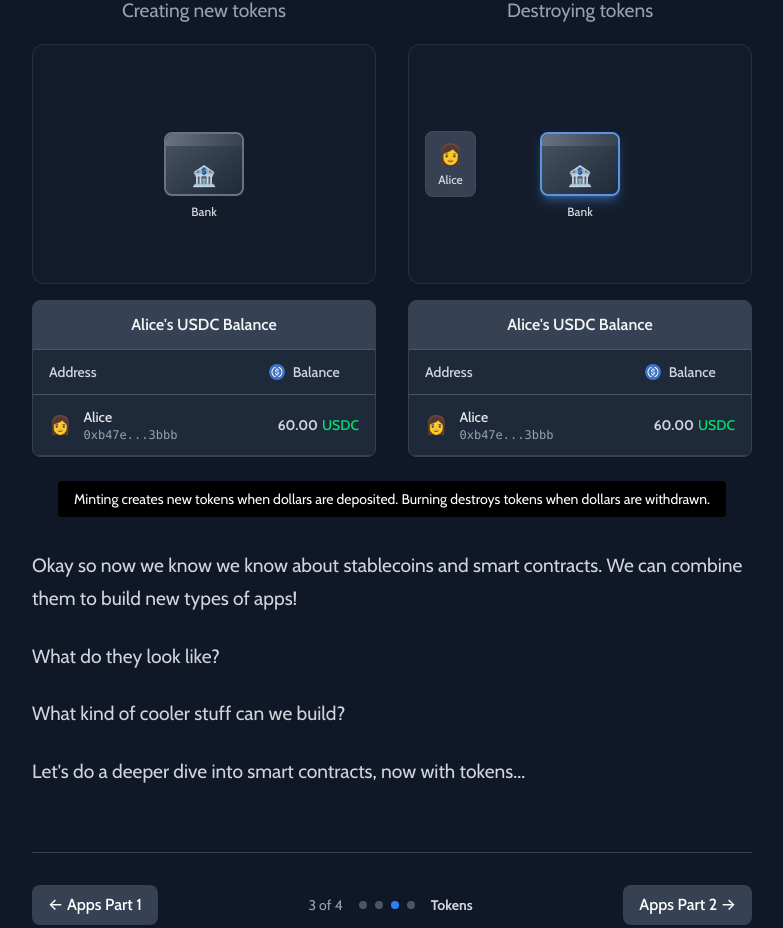
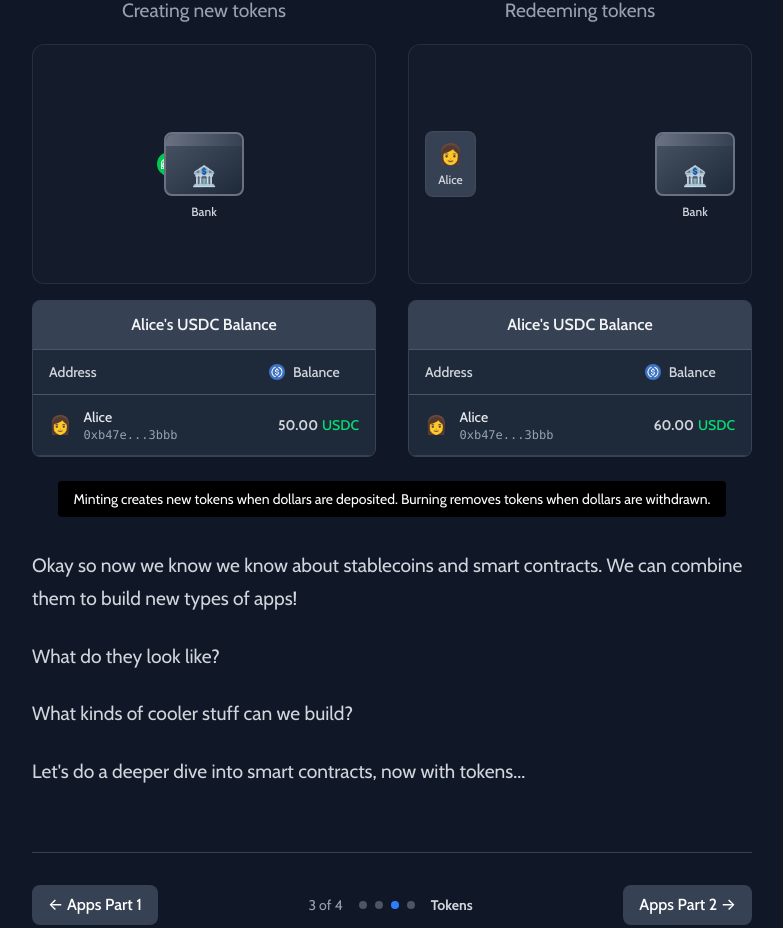
Before and after one commit to sudo-owen/explain-eth, a React (Vite) app: page /tokens in a window 1280 px wide. Shown: the part 4277-5205 px from the top of the page, without its empty margins (248-1031 px from the left). Built offline with nearby package versions, Linux system fonts and the light colour scheme.

Commit message:
add animation

```diff
--- a/src/components/MintBurnAnimation.tsx
+++ b/src/components/MintBurnAnimation.tsx
@@ -20,7 +20,7 @@ interface AnimationState {
     | "pause";
   mintTokenPosition: { x: string; y: string; opacity: number; scale: number };
   burnTokenPosition: { x: string; y: string; opacity: number; scale: number };
-  bankCharged: { left: boolean; right: boolean };
+  bankCharged: { left: boolean; right: boolean; aliceGlow?: boolean };
 }
 
 const MintBurnAnimation: React.FC = () => {
@@ -54,7 +54,7 @@ const MintBurnAnimation: React.FC = () => {
       setAliceBalanceLeft(50); // Reset minting side balance
       setAliceBalanceRight(60); // Reset burning side balance
 
-      // Phase 1: Mint - Dollar appears and moves to bank (1.5s)
+      // Phase 1: Mint - Dollar appears and moves to bank (1s)
       setTimeout(() => {
         setAnimationState((prev) => ({
           ...prev,
@@ -67,28 +67,28 @@ const MintBurnAnimation: React.FC = () => {
           },
         }));
 
-        // Then animate to center
+        // Then animate to center (bank)
         setTimeout(() => {
           setAnimationState((prev) => ({
             ...prev,
             mintTokenPosition: {
-              x: "calc(50% - 12px)", // Move to center
+              x: "calc(50% - 12px)", // Move to center (bank)
               y: "0px",
               opacity: 1,
               scale: 1,
             },
           }));
-        }, 100);
-      }, 500);
+        }, 50);
+      }, 300);
 
-      // Phase 2: Bank charges up, dollar vanishes, USDC appears from bank (1.5s)
+      // Phase 2: Bank charges up, dollar vanishes, USDC appears from bank (1s)
       setTimeout(() => {
         setAnimationState((prev) => ({
           ...prev,
           phase: "mint-usdc-from-bank",
           bankCharged: { ...prev.bankCharged, left: true },
           mintTokenPosition: {
-            x: "calc(50% - 12px)", // Start from center
+            x: "calc(50% - 12px)", // Start from center (bank)
             y: "0px",
             opacity: 1,
             scale: 1,
@@ -106,15 +106,15 @@ const MintBurnAnimation: React.FC = () => {
               scale: 1,
             },
           }));
-        }, 100);
-      }, 2000);
+        }, 50);
+      }, 1300);
 
-      // Phase 3: Show +10 badge and update Alice's balance (1s)
+      // Phase 3: Alice glows and balance updates (0.8s)
       setTimeout(() => {
         setAnimationState((prev) => ({
           ...prev,
           phase: "mint-balance-update",
-          bankCharged: { ...prev.bankCharged, left: false },
+          bankCharged: { ...prev.bankCharged, left: false, aliceGlow: true },
         }));
         setHighlightedBalance({ side: "left", type: "increase" });
         setFloatingBadges([
@@ -126,10 +126,14 @@ const MintBurnAnimation: React.FC = () => {
           setAliceBalanceLeft(60);
           setFloatingBadges([]);
           setHighlightedBalance(null);
-        }, 500);
-      }, 3500);
+          setAnimationState((prev) => ({
+            ...prev,
+            bankCharged: { ...prev.bankCharged, aliceGlow: false },
+          }));
+        }, 400);
+      }, 2300);
 
-      // Phase 4: Burn - USDC moves to bank (1.5s)
+      // Phase 4: Burn - USDC moves to bank (1s)
       setTimeout(() => {
         setAnimationState((prev) => ({
           ...prev,
@@ -142,27 +146,27 @@ const MintBurnAnimation: React.FC = () => {
           },
         }));
 
-        // Then animate to center
+        // Then animate to bank (right)
         setTimeout(() => {
           setAnimationState((prev) => ({
             ...prev,
             burnTokenPosition: {
-              x: "calc(50% - 12px)", // Move to center
+              x: "calc(100% - 64px)", // Move to bank
               y: "0px",
               opacity: 1,
               scale: 1,
             },
           }));
-        }, 100);
-      }, 5000);
+        }, 50);
+      }, 3100);
 
-      // Phase 5: Bank charges up, USDC vanishes, Dollar appears from bank (1.5s)
+      // Phase 5: Bank charges up, USDC vanishes, Dollar appears from bank (1s)
       setTimeout(() => {
         setAnimationState((prev) => ({
           ...prev,
           phase: "burn-dollar-from-bank",
           bankCharged: { ...prev.bankCharged, right: true },
-          burnTokenPosition: { x: "calc(50% - 12px)", y: "0px", opacity: 1, scale: 1 }, // Start from center
+          burnTokenPosition: { x: "calc(100% - 64px)", y: "0px", opacity: 1, scale: 1 }, // Start from bank
         }));
 
         // Then animate to Alice
@@ -171,15 +175,15 @@ const MintBurnAnimation: React.FC = () => {
             ...prev,
             burnTokenPosition: { x: "20px", y: "0px", opacity: 1, scale: 1 }, // Move to Alice
           }));
-        }, 100);
-      }, 6500);
+        }, 50);
+      }, 4100);
 
-      // Phase 6: Show -10 badge and update Alice's balance (1s)
+      // Phase 6: Alice glows and balance updates (0.8s)
       setTimeout(() => {
         setAnimationState((prev) => ({
           ...prev,
           phase: "burn-balance-update",
-          bankCharged: { ...prev.bankCharged, right: false },
+          bankCharged: { ...prev.bankCharged, right: false, aliceGlow: true },
         }));
         setHighlightedBalance({ side: "right", type: "decrease" });
         setFloatingBadges([
@@ -191,16 +195,17 @@ const MintBurnAnimation: React.FC = () => {
           setAliceBalanceRight(50);
           setFloatingBadges([]);
           setHighlightedBalance(null);
-        }, 500);
-      }, 8000);
+          setAnimationState((prev) => ({
+            ...prev,
+            bankCharged: { ...prev.bankCharged, aliceGlow: false },
+          }));
+        }, 400);
+      }, 5100);
 
-      // Phase 7: Shorter pause and restart cycle (1s)
+      // Phase 7: Immediate restart (no pause)
       setTimeout(() => {
-        setAnimationState((prev) => ({ ...prev, phase: "pause" }));
-        setTimeout(() => {
-          setAnimationCycle((prev) => prev + 1);
-        }, 1000);
-      }, 9000);
+        setAnimationCycle((prev) => prev + 1);
+      }, 5900);
     };
 
     runAnimationCycle();
@@ -275,7 +280,7 @@ const MintBurnAnimation: React.FC = () => {
             {/* Dollar Token (going into bank) */}
             {animationState.phase === "mint-dollar-to-bank" && (
               <div
-                className="absolute w-6 h-6 transition-all duration-1500 ease-in-out z-10"
+                className="absolute w-6 h-6 transition-all duration-1000 ease-in-out z-10"
                 style={{
                   left: animationState.mintTokenPosition.x,
                   top: `calc(50% - 12px + ${animationState.mintTokenPosition.y})`,
@@ -296,7 +301,7 @@ const MintBurnAnimation: React.FC = () => {
             {/* USDC Token (coming from bank) */}
             {animationState.phase === "mint-usdc-from-bank" && (
               <div
-                className="absolute w-6 h-6 transition-all duration-1500 ease-in-out z-10"
+                className="absolute w-6 h-6 transition-all duration-1000 ease-in-out z-10"
                 style={{
                   left: animationState.mintTokenPosition.x,
                   top: `calc(50% - 12px + ${animationState.mintTokenPosition.y})`,
@@ -411,13 +416,13 @@ const MintBurnAnimation: React.FC = () => {
         <div className="space-y-4">
           <div className="text-center">
             <h3 className="text-lg font-semibold text-red-400">Burning</h3>
-            <p className="text-sm text-gray-400">Destroying tokens</p>
+            <p className="text-sm text-gray-400">Redeeming tokens</p>
           </div>
 
           {/* Burning Animation */}
           <div className="relative w-full h-60 bg-gray-800/30 rounded-xl border border-gray-700/50 overflow-visible">
             {/* Bank */}
-            <div className="absolute top-1/2 left-1/2 transform -translate-x-1/2 -translate-y-1/2 z-20">
+            <div className="absolute top-1/2 right-4 transform -translate-y-1/2 z-20">
               <div className="relative">
                 <div
                   className={`w-20 h-16 bg-gradient-to-br from-gray-600 to-gray-800 rounded-lg border-2 transition-all duration-500 ${
@@ -438,7 +443,11 @@ const MintBurnAnimation: React.FC = () => {
             </div>
 
             {/* Alice (sending USDC) */}
-            <div className="absolute left-4 top-1/2 transform -translate-y-1/2 z-30 px-3 py-2 bg-gray-700 rounded-lg border border-gray-600/50">
+            <div className={`absolute left-4 top-1/2 transform -translate-y-1/2 z-30 px-3 py-2 bg-gray-700 rounded-lg border transition-all duration-500 ${
+              animationState.bankCharged.aliceGlow
+                ? 'border-blue-400 shadow-lg shadow-blue-400/50'
+                : 'border-gray-600/50'
+            }`}>
               <div className="flex flex-col items-center space-y-1">
                 <div className="text-xl">{getRecipientEmoji("Alice")}</div>
                 <div className="text-xs text-gray-300 font-medium">Alice</div>
@@ -448,7 +457,7 @@ const MintBurnAnimation: React.FC = () => {
             {/* USDC Token (going into bank) */}
             {animationState.phase === "burn-usdc-to-bank" && (
               <div
-                className="absolute w-6 h-6 transition-all duration-1500 ease-in-out z-10"
+                className="absolute w-6 h-6 transition-all duration-1000 ease-in-out z-10"
                 style={{
                   left: animationState.burnTokenPosition.x,
                   top: `calc(50% - 12px + ${animationState.burnTokenPosition.y})`,
@@ -467,7 +476,7 @@ const MintBurnAnimation: React.FC = () => {
             {/* Dollar Token (coming from bank) */}
             {animationState.phase === "burn-dollar-from-bank" && (
               <div
-                className="absolute w-6 h-6 transition-all duration-1500 ease-in-out z-10"
+                className="absolute w-6 h-6 transition-all duration-1000 ease-in-out z-10"
                 style={{
                   left: animationState.burnTokenPosition.x,
                   top: `calc(50% - 12px + ${animationState.burnTokenPosition.y})`,
@@ -587,7 +596,7 @@ const MintBurnAnimation: React.FC = () => {
       <div className="flex justify-center mt-6 mb-6">
         <div className="text-white text-sm bg-black bg-opacity-50 px-4 py-2 rounded max-w-2xl">
           Minting creates new tokens when dollars are deposited. Burning
-          destroys tokens when dollars are withdrawn.
+          removes tokens when dollars are withdrawn.
         </div>
       </div>
     </div>
--- a/src/pages/TokensPage.tsx
+++ b/src/pages/TokensPage.tsx
@@ -175,7 +175,7 @@ const TokensPage: React.FC = () => {
             </p>
 
             <p className="text-gray-300 leading-relaxed mb-6">
-              What kind of cooler stuff can we build?
+              What kinds of cooler stuff can we build?
             </p>
 
             <p className="text-gray-300 leading-relaxed mb-6">
```
